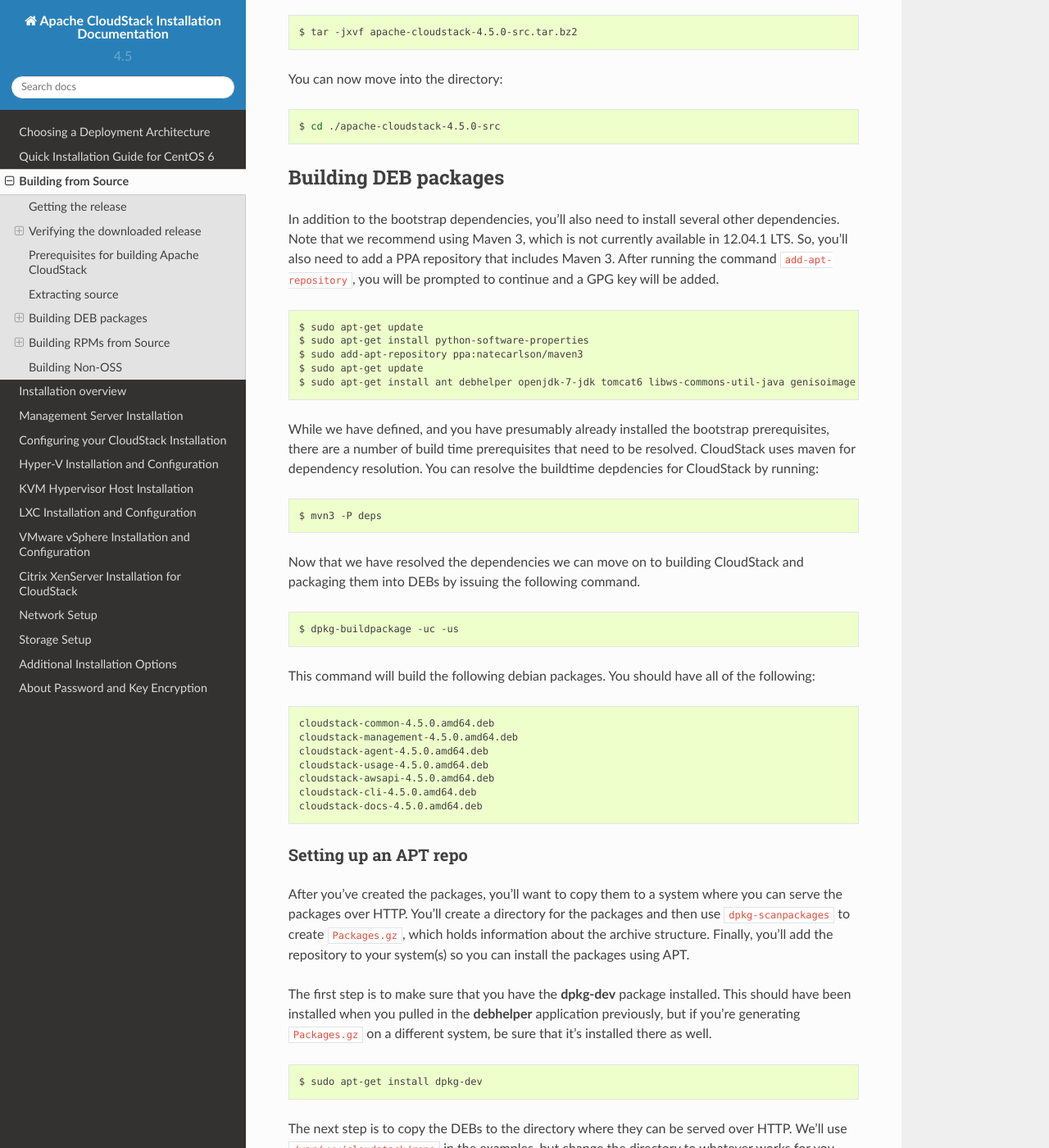
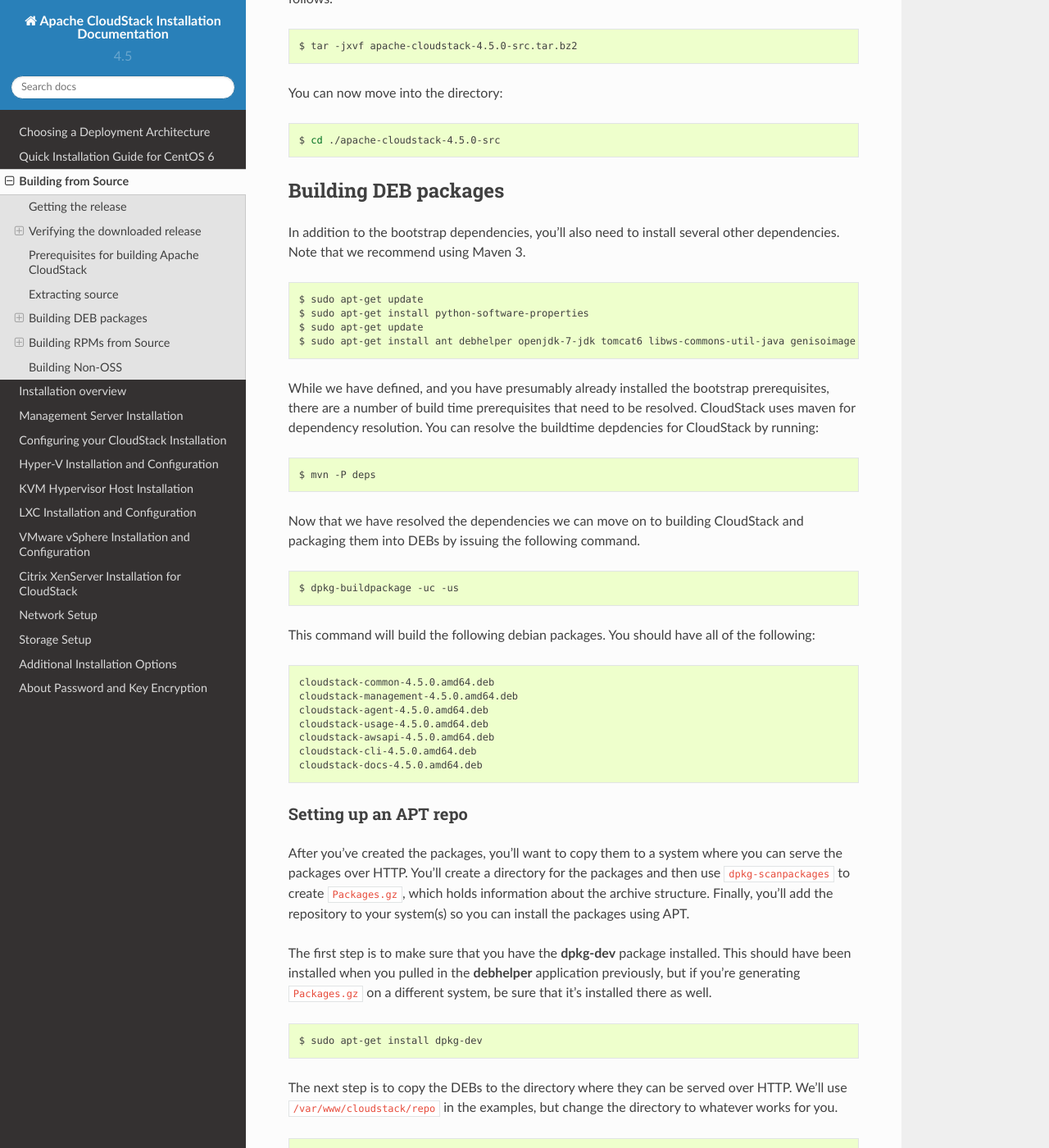
Before and after one commit to apache/cloudstack-docs-install, a Sphinx documentation site: the page built from source/building_from_source.rst, in a window 1280 px wide and 1400 px high, scrolled down 2638 px. Shown: the whole window at 82% size. Built offline with Sphinx 7.4.7 and the Read the Docs theme 2.0.0, drawn with Linux system fonts in a browser that asks for light colours; some of the changed text lies outside the part shown.

Commit message:
CLOUDSTACK-6952: update build instruction and verified on Ubuntu14.04 and CentOS6.6

```diff
--- a/source/building_from_source.rst
+++ b/source/building_from_source.rst
@@ -177,19 +178,14 @@
 ---------------------
 
 In addition to the bootstrap dependencies, you'll also need to install
-several other dependencies. Note that we recommend using Maven 3, which
-is not currently available in 12.04.1 LTS. So, you'll also need to add a
-PPA repository that includes Maven 3. After running the command
-``add-apt-repository``, you will be prompted to continue and a GPG key
-will be added.
+several other dependencies. Note that we recommend using Maven 3.
 
 .. sourcecode:: bash
 
    $ sudo apt-get update
    $ sudo apt-get install python-software-properties
-   $ sudo add-apt-repository ppa:natecarlson/maven3
    $ sudo apt-get update
-   $ sudo apt-get install ant debhelper openjdk-7-jdk tomcat6 libws-commons-util-java genisoimage python-mysqldb libcommons-codec-java libcommons-httpclient-java liblog4j1.2-java maven3
+   $ sudo apt-get install ant debhelper openjdk-7-jdk tomcat6 libws-commons-util-java genisoimage python-mysqldb libcommons-codec-java libcommons-httpclient-java liblog4j1.2-java maven
 
 While we have defined, and you have presumably already installed the
 bootstrap prerequisites, there are a number of build time prerequisites
@@ -199,7 +195,7 @@
 
 .. sourcecode:: bash
 
-   $ mvn3 -P deps
+   $ mvn -P deps
 
 Now that we have resolved the dependencies we can move on to building
 CloudStack and packaging them into DEBs by issuing the following
@@ -249,10 +245,10 @@
 
 .. sourcecode:: bash
 
-   sudo mkdir -p /var/www/cloudstack/repo/binary
-   sudo cp *.deb /var/www/cloudstack/repo/binary
-   sudo cd /var/www/cloudstack/repo/binary
-   sudo sh -c 'dpkg-scanpackages . /dev/null | tee Packages | gzip -9 > Packages.gz'
+   $ sudo mkdir -p /var/www/cloudstack/repo/binary
+   $ sudo cp *.deb /var/www/cloudstack/repo/binary
+   $ cd /var/www/cloudstack/repo/binary
+   $ sudo sh -c 'dpkg-scanpackages . /dev/null | tee Packages | gzip -9 > Packages.gz'
 
 .. note::
    You can safely ignore the warning about a missing override file.
@@ -303,24 +299,24 @@
    # yum install java-1.7.0-openjdk-devel.x86_64 genisoimage mysql mysql-server ws-commons-util MySQL-python tomcat6 createrepo
 
 Next, you'll need to install build-time dependencies for CloudStack with
-Maven. We're using Maven 3, so you'll want to `grab a Maven 3
-tarball <http://maven.apache.org/download.cgi>`_ and uncompress it in
+Maven. We're using Maven 3, so you'll want to grab `Maven 3.0.5 (Binary tar.gz)
+<http://maven.apache.org/download.cgi>`_ and uncompress it in
 your home directory (or whatever location you prefer):
 
 .. sourcecode:: bash
 
-   $ tar zxvf apache-maven-3.0.4-bin.tar.gz
+   $ tar zxvf apache-maven-3.0.5-bin.tar.gz
 
 .. sourcecode:: bash
 
-   $ export PATH=/usr/local/apache-maven-3.0.4/bin:$PATH
+   $ export PATH=/usr/local/apache-maven-3.0.5/bin:$PATH
 
 Maven also needs to know where Java is, and expects the JAVA\_HOME
 environment variable to be set:
 
 .. sourcecode:: bash
 
-   $ export JAVA_HOME=/usr/lib/jvm/java-1.7.0-openjdk-1.7.0.55.x86_64
+   $ export JAVA_HOME=/usr/lib/jvm/java-1.7.0-openjdk.x86_64
 
 Verify that Maven is installed correctly:
 
```
Also changed, not shown: other parts of source/building_from_source.rst (+3 -1 lines).
